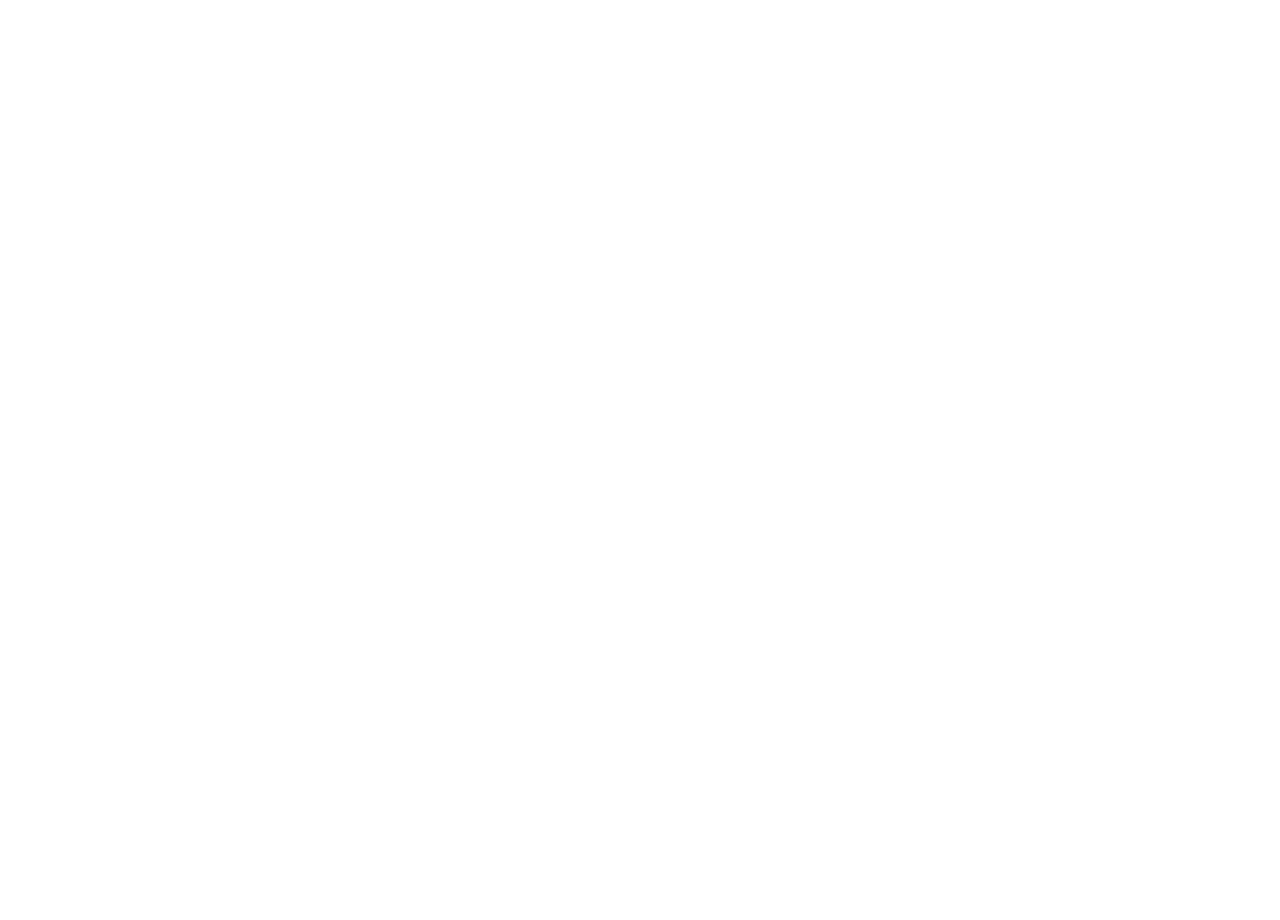
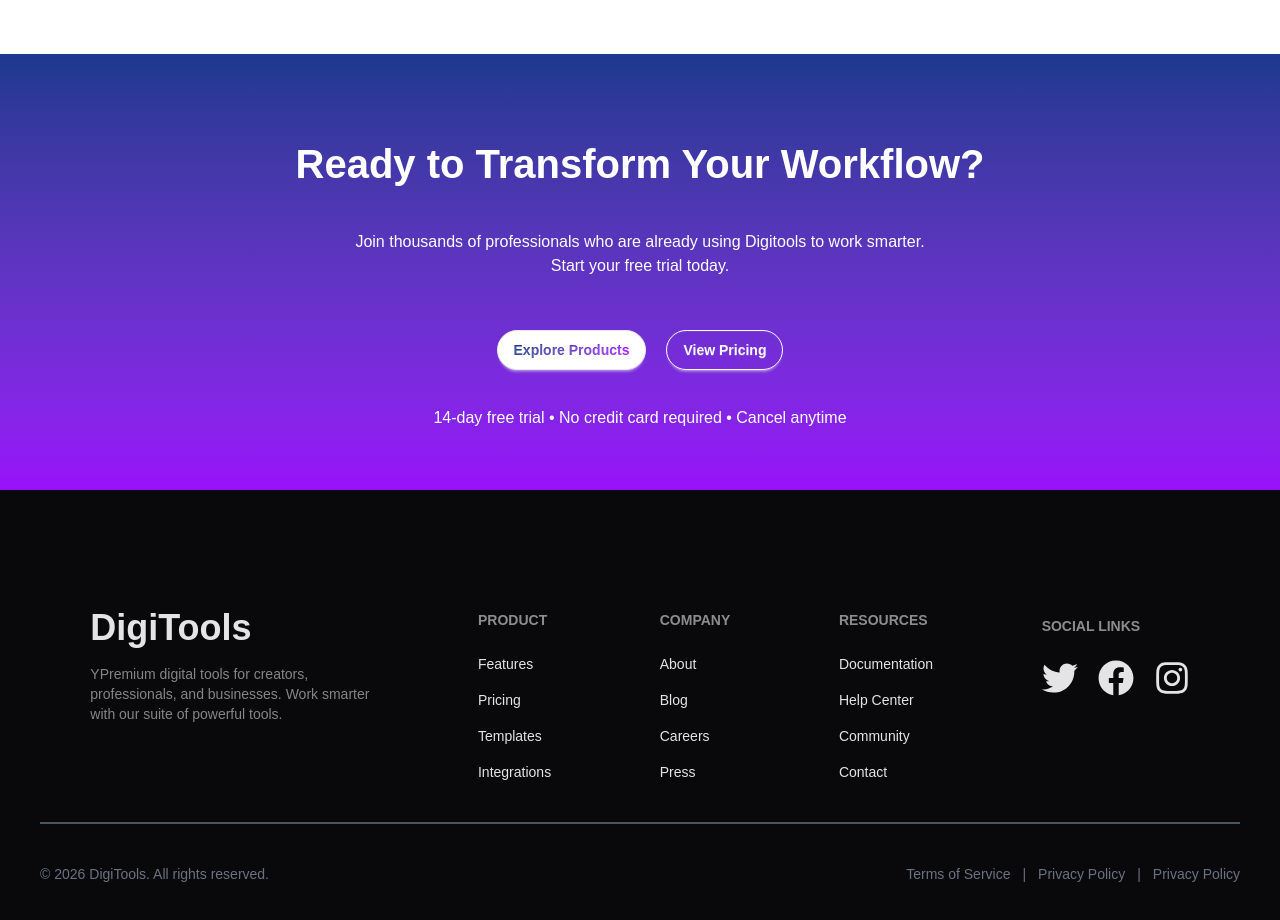
Before and after one commit to Ashraful-IR/DigiTools, a React (Vite) app: page / in a window 1280 px wide. Shown: the part 3100-4020 px from the top of the page. Before the commit the page ends 3074 px from the top, so only its background shows below. Built offline with nearby package versions, Linux system fonts and the light colour scheme.

Commit message:
design done

```diff
--- a/src/App.jsx
+++ b/src/App.jsx
@@ -1,5 +1,7 @@
 import "./App.css";
 import Credential from "./components/Sections/Credential/Credential";
+import Explore from "./components/Sections/Explore/Explore";
+import Footer from "./components/Sections/Footer/Footer";
 import Hero from "./components/Sections/Hero/Hero";
 import Navbar from "./components/Sections/Navbar/Navbar";
 import Products from "./components/Sections/Products/Products";
@@ -18,7 +20,11 @@
         <Products />
         <Credential />
         <Subscription />
+        <Explore />
       </main>
+      <footer>
+        <Footer />
+      </footer>
     </>
   );
 }
--- /dev/null
+++ b/src/components/Sections/Explore/Explore.jsx
@@ -0,0 +1,38 @@
+import React from "react";
+
+const Explore = () => {
+  return (
+    <>
+      <div className=" bg-linear-to-b from-blue-900  to-purple-600 mt-20">
+        <div className="flex flex-col justify-between items-center gap-5 py-10">
+          <h2 className="text-[40px] font-extrabold text-center text-[#ffffff] mt-10">
+            Ready to Transform Your Workflow?
+          </h2>
+          <p className="text-center text-[#ffffff] text-4 mt-4 ">
+            Join thousands of professionals who are already using Digitools to
+            work smarter.
+            <br />
+            Start your free trial today.
+          </p>
+        </div>
+        <div className="flex flex-col justify-center items-center gap-5">
+          <div className="flex gap-5 mt-3">
+            <button className="btn border rounded-full bg-white ">
+              <p className="bg-linear-to-r from-blue-900  to-purple-600 bg-clip-text text-transparent">
+                Explore Products
+              </p>
+            </button>
+            <button className="btn border border-white rounded-full bg-transparent">
+              <p className="text-white">View Pricing</p>
+            </button>
+          </div>
+          <p className="text-center text-[#ffffff] text-4 mt-4 mb-15 ">
+            14-day free trial • No credit card required • Cancel anytime
+          </p>
+        </div>
+      </div>
+    </>
+  );
+};
+
+export default Explore;
--- /dev/null
+++ b/src/components/Sections/Footer/Footer.jsx
@@ -0,0 +1,70 @@
+import React from "react";
+import { FaFacebook, FaInstagram, FaTwitter } from "react-icons/fa";
+
+const Footer = () => {
+  return (
+    <>
+      <footer className="footer mx-auto flex flex-col  sm:footer-horizontal bg-neutral text-neutral-content p-10">
+        <div className="container mx-auto flex justify-between items-center">
+          <div className="mx-auto gap-4 mt-5 flex flex-col justify-between items-start">
+            <h6 className="text-4xl font-bold">DigiTools</h6>
+            <p className="text-4 text-white opacity-50">
+              YPremium digital tools for creators,
+              <br /> professionals, and businesses. Work smarter <br /> with our
+              suite of powerful tools.
+            </p>
+          </div>
+          <div className="mx-auto gap-4 mt-20 flex flex-col justify-between items-start">
+            <h6 className="footer-title">Product</h6>
+            <a className="link link-hover">Features</a>
+            <a className="link link-hover">Pricing</a>
+            <a className="link link-hover">Templates</a>
+            <a className="link link-hover">Integrations</a>
+          </div>
+          <div className="mx-auto gap-4 mt-20 flex flex-col justify-between items-start">
+            <h6 className="footer-title">Company</h6>
+            <a className="link link-hover">About</a>
+            <a className="link link-hover">Blog</a>
+            <a className="link link-hover">Careers</a>
+            <a className="link link-hover">Press</a>
+          </div>
+          <div className="mx-auto gap-4 mt-20 flex flex-col justify-between items-start ">
+            <h6 className="footer-title">Resources</h6>
+            <a className="link link-hover">Documentation</a>
+            <a className="link link-hover">Help Center</a>
+            <a className="link link-hover">Community</a>
+            <a className="link link-hover">Contact</a>
+          </div>
+          <div className="mx-auto gap-4 flex flex-col justify-between items-start">
+            <h6 className="footer-title">Social Links</h6>
+            <div className="flex justify-between items-center gap-5 text-4xl">
+              <a className="link link-hover">
+                <FaTwitter />
+              </a>
+              <a className="link link-hover">
+                <FaFacebook />
+              </a>
+              <a className="link link-hover">
+                <FaInstagram />
+              </a>
+            </div>
+          </div>
+        </div>
+        <div className="container mx-auto w-full h-0.5 bg-gray-600"></div>
+        <div className="container mx-auto flex justify-between items-center text-center text-sm text-gray-500 w-full ">
+          <div>
+            &copy; {new Date().getFullYear()} DigiTools. All rights reserved.
+          </div>
+
+          <div className="flex justify-end items-center gap-3">
+            <a className="link link-hover">Terms of Service</a> |
+            <a className="link link-hover">Privacy Policy</a> |
+            <a className="link link-hover">Privacy Policy</a>
+          </div>
+        </div>
+      </footer>
+    </>
+  );
+};
+
+export default Footer;
--- a/src/components/Sections/Stat/Stat.jsx
+++ b/src/components/Sections/Stat/Stat.jsx
@@ -8,12 +8,12 @@
           <div className="stat-value text-4xl text-amber-50">50K+</div>
           <div className="stat-title text-lg text-amber-100">Active Users</div>
         </div>
-        <span className="w-1 h-20 bg-amber-50"></span>
+        <span className="w-0.5 h-20 bg-amber-50"></span>
         <div className=" container mx-auto flex flex-col justify-between items-center gap-5 ">
           <div className="stat-value text-4xl text-amber-50">200+</div>
           <div className="stat-title text-lg text-amber-100">Premium Tools</div>
         </div>
-        <span className="w-1 h-20 bg-amber-50"></span>
+        <span className="w-0.5 h-20 bg-amber-50"></span>
         <div className=" container mx-auto flex flex-col justify-between items-center gap-5 ">
           <div className="stat-value text-4xl text-amber-50">4.9</div>{" "}
           <div className="stat-title text-lg text-amber-100">Rating</div>
--- a/src/components/Sections/Subscription/Subscription.jsx
+++ b/src/components/Sections/Subscription/Subscription.jsx
@@ -142,8 +142,8 @@
             </div>
 
             <div className="mt-6">
-              <button className="btn mx-auto w-full border rounded-full  ">
-                <p className="text-md bg-linear-to-r from-blue-900  to-purple-600 bg-clip-text text-transparent">
+              <button className="btn mx-auto w-full border rounded-full bg-linear-to-r from-blue-900  to-purple-600  ">
+                <p className="text-md  text-white">
                   Contact Sales
                 </p>
               </button>
```
